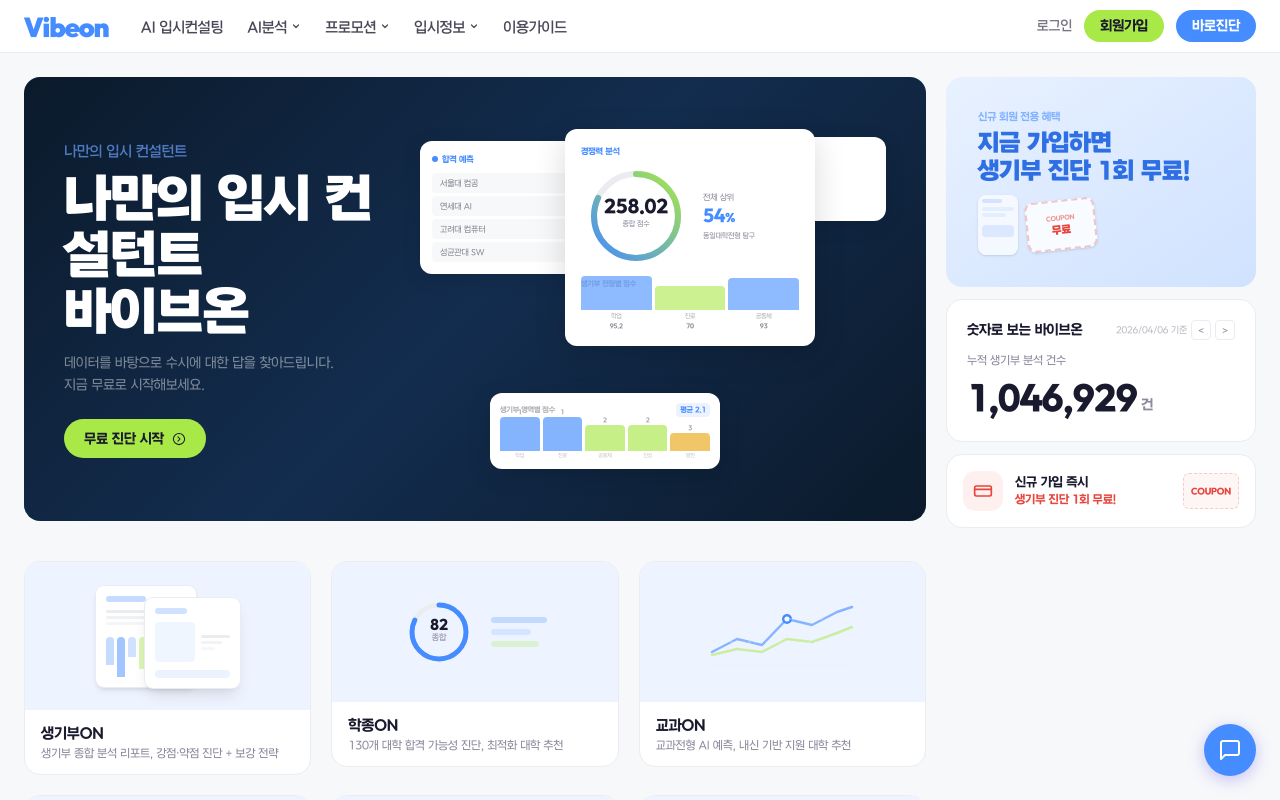
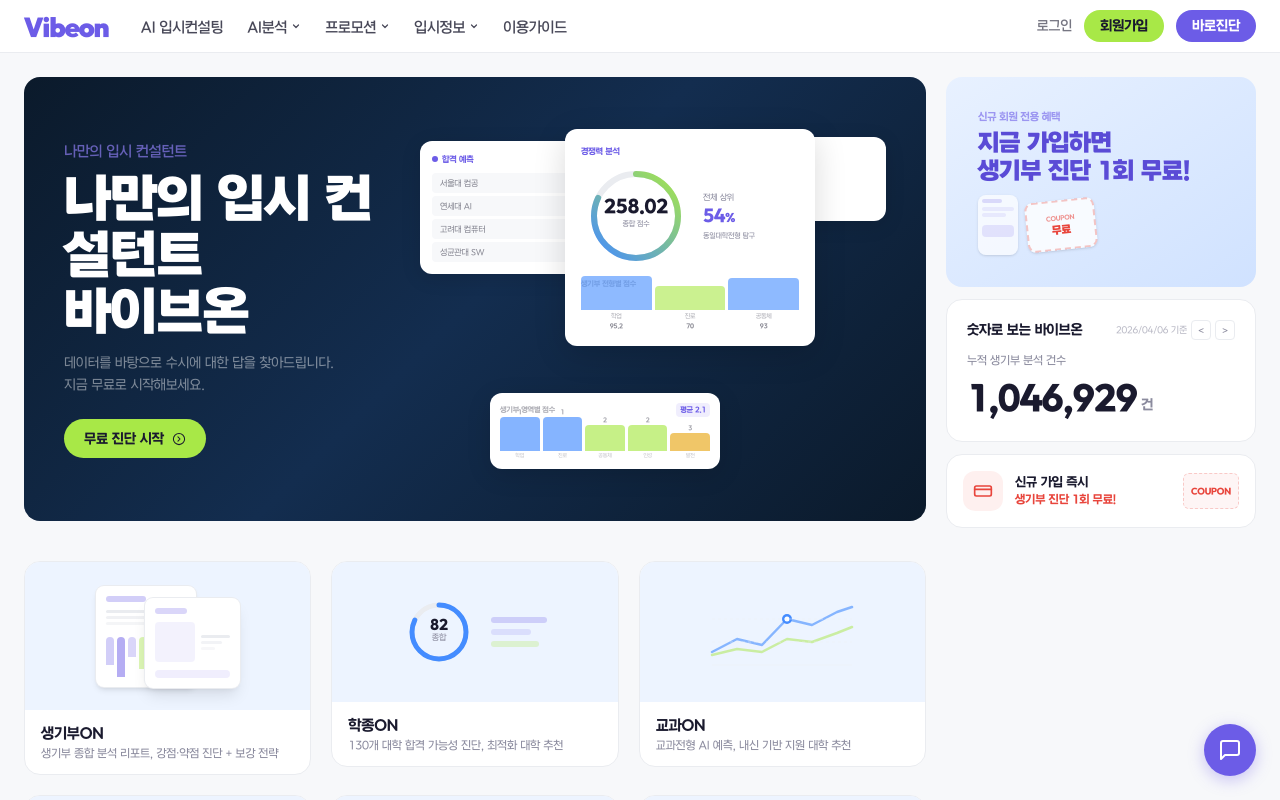
Before and after one commit to INNO-HI-Inc/hi-university, a Next.js app: page / in a window 1280 px wide. Shown: the top 800 px of the page. Built offline with nearby package versions, Linux system fonts and the light colour scheme.

Commit message:
Change primary color to purple (#6C5CE7) to match Vibeon design

```diff
--- a/src/app/globals.css
+++ b/src/app/globals.css
@@ -12,10 +12,10 @@
 @font-face { font-family: "A2G"; src: url("/fonts/에이투지체-9Black.woff2") format("woff2"); font-weight: 900; font-display: swap; }
 
 @theme {
-  --color-primary: #448CFF;
-  --color-primary-light: #6BA3FF;
-  --color-primary-dark: #2F6FE4;
-  --color-primary-bg: #EDF4FF;
+  --color-primary: #6C5CE7;
+  --color-primary-light: #8B7CF0;
+  --color-primary-dark: #5A4BD6;
+  --color-primary-bg: #F0EDFF;
   --color-ink: #1a1a2e;
   --color-ink-light: #2d2d44;
   --color-slate: #8b8b9e;
```
Also changed, not shown: 48 other files (tests, documents, lock files or other folders).
